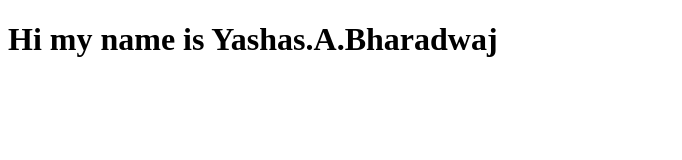
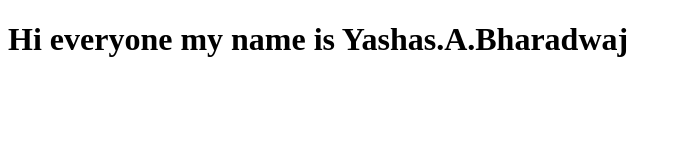
Before and after one commit to yashasbharadwaj1/htmlportfoliogithubactions, a plain HTML site: page index.html in a window 1280 px wide. Shown: the whole page, without its empty margins (0-682 px from the left). Drawn offline with Linux system fonts and the light colour scheme.

Commit message:
are u still working

```diff
--- a/index.html
+++ b/index.html
@@ -7,6 +7,6 @@
     <title>yashas portfolio</title>
 </head>
 <body>
-    <h1>Hi my name is Yashas.A.Bharadwaj</h1>
+    <h1>Hi everyone my name is Yashas.A.Bharadwaj</h1>
 </body>
 </html>
```
